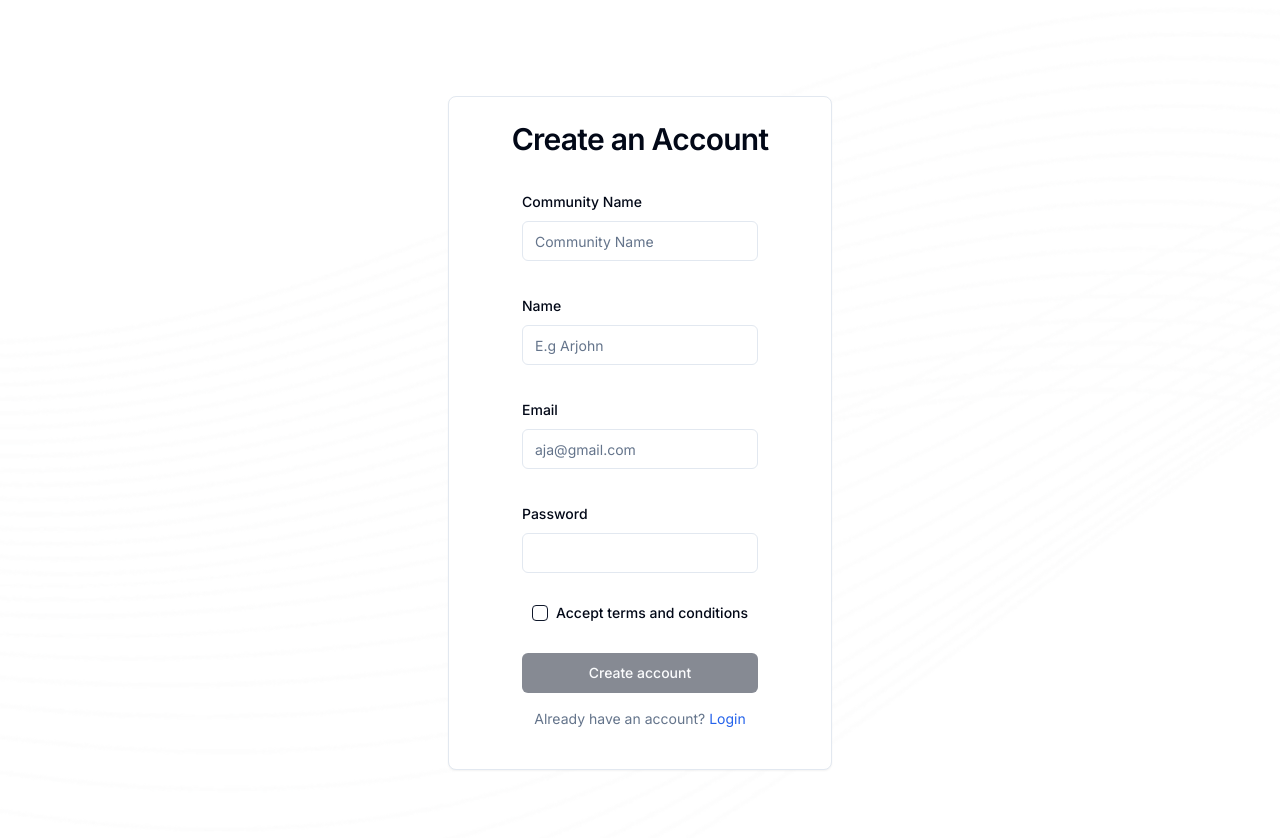
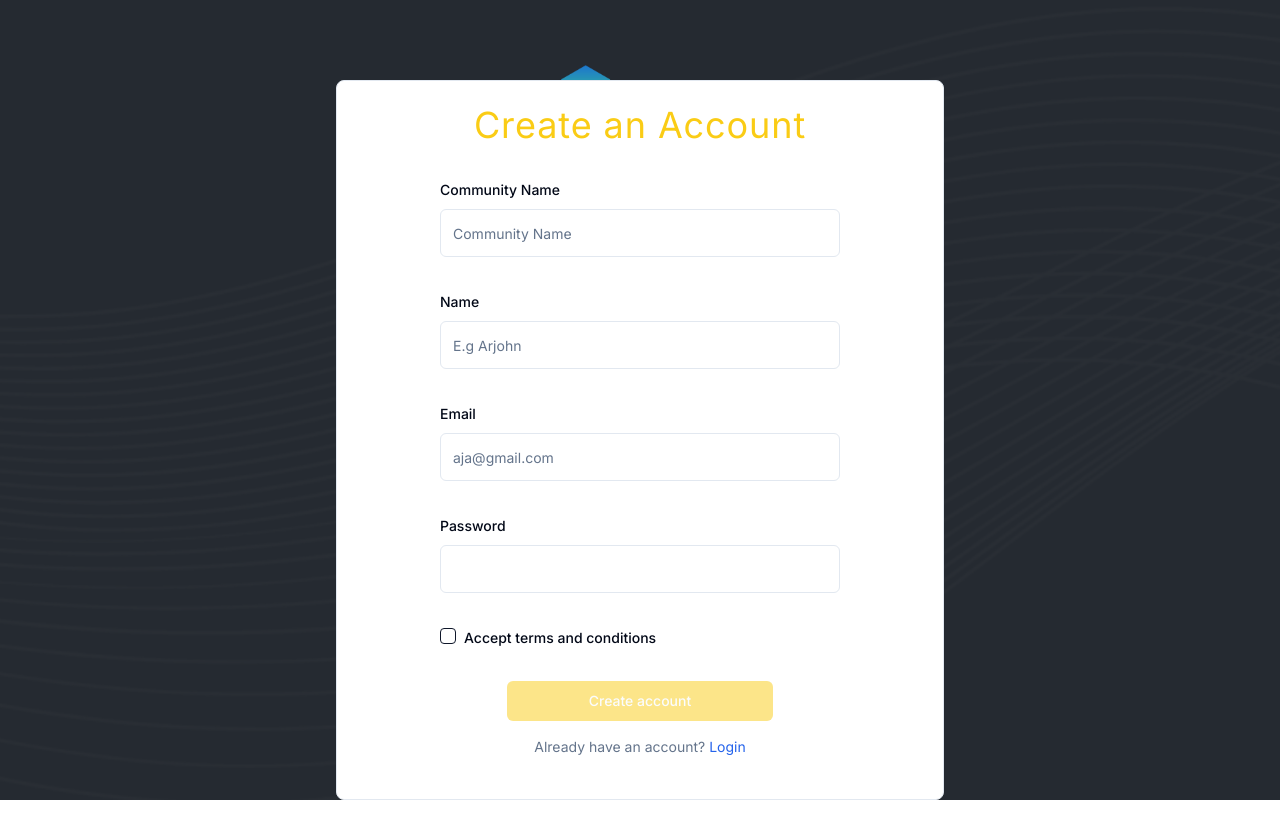
Before and after one commit to Rikitty/IThinkHackathon, a Next.js app in the folder src/VIBE_frontend/: page /signup in a window 1280 px wide. Shown: the top 838 px of the page. After the commit the page ends 800 px from the top, so only its background shows below. Built offline with nearby package versions, Linux system fonts and the light colour scheme.

Commit message:
finished Sign-up UI

```diff
--- a/src/VIBE_frontend/src/app/(auth)/signup/page.tsx
+++ b/src/VIBE_frontend/src/app/(auth)/signup/page.tsx
@@ -8,11 +8,25 @@ import {
 
 export default function SignUp() {
   return (
+
+    <div className="bg-gray-600" style={{
+      backgroundImage: 'url("/assets/background.png")',
+      backgroundSize: 'cover',
+      backgroundPosition: 'center',
+      backgroundRepeat: 'no-repeat',
+
+}}>
+      <div className="absolute inset-0 bg-black opacity-50"></div>
+
+      {/* Place image below here */}
+
+
       <div className="flex min-h-screen flex-col items-center justify-between p-24">
-      <div className="flex-1 min-h-96">
-        <Card className="w-96">
+        <img src="/assets/6.png" alt="Logo" className="absolute top-10 mb-4 w-50 h-48"/>
+        <div className="absolute bottom-0 min-h-96">
+          <Card className="w-[38rem] h-[45rem]">
             <CardHeader className="flex items-center">
-            <CardTitle className="scroll-m-20 pb-2 text-3xl font-semibold tracking-tight first:mt-0">
+              <CardTitle className="scroll-m-20 pb-2 text-4xl font-normal tracking-wide first:mt-0 text-yellow-400">
                 Create an Account
               </CardTitle>
             </CardHeader>
@@ -21,6 +35,9 @@ export default function SignUp() {
             </CardContent>
           </Card>
         </div>
+
+      </div>
+
     </div>
   );
 }
--- a/src/VIBE_frontend/src/components/auth/signUpForm.tsx
+++ b/src/VIBE_frontend/src/components/auth/signUpForm.tsx
@@ -66,7 +66,7 @@ export default function SignUpForm() {
     <Form {...form}>
       <form
         onSubmit={form.handleSubmit(onSubmit)}
-        className="space-y-8 flex flex-col items-center"
+        className="space-y-8 flex flex-col items-start"
       >
         <FormField
           control={form.control}
@@ -74,7 +74,7 @@ export default function SignUpForm() {
           render={({ field }) => (
             <FormItem>
               <FormLabel>Community Name</FormLabel>
-              <FormControl>
+              <FormControl className="w-[25rem] h-12">
                 <Input placeholder="Community Name" {...field} />
               </FormControl>
               <FormMessage />
@@ -87,7 +87,7 @@ export default function SignUpForm() {
           render={({ field }) => (
             <FormItem>
               <FormLabel>Name</FormLabel>
-              <FormControl>
+              <FormControl className="w-[25rem] h-12">
                 <Input placeholder="E.g Arjohn" {...field} />
               </FormControl>
               <FormMessage />
@@ -100,7 +100,7 @@ export default function SignUpForm() {
           render={({ field }) => (
             <FormItem>
               <FormLabel>Email</FormLabel>
-              <FormControl>
+              <FormControl className="w-[25rem] h-12">
                 <Input placeholder="aja@gmail.com" {...field} />
               </FormControl>
               <FormMessage />
@@ -113,14 +113,14 @@ export default function SignUpForm() {
           render={({ field }) => (
             <FormItem>
               <FormLabel>Password</FormLabel>
-              <FormControl>
+              <FormControl className="w-[25rem] h-12">
                 <Input {...field} type="password" />
               </FormControl>
               <FormMessage />
             </FormItem>
           )}
         />
-        <div className="flex items-center space-x-2">
+        <div className="flex-1 space-x-2">
           <Checkbox checked={checked} onCheckedChange={handleOnChange} />
           <label
             htmlFor="checked"
@@ -130,9 +130,12 @@ export default function SignUpForm() {
           </label>
         </div>
 
-        <Button disabled={!checked} type="submit" className="w-full">
-          Create account
-        </Button>
+        <div className="flex items-center justify-center w-full">
+          <Button disabled={!checked} type="submit" className="w-2/3 max-w-xs bg-yellow-400">
+            Create account
+          </Button>
+        </div>
+
       </form>
       <FormDescription className="text-center my-4">
         Already have an account?{" "}
```
Lines whose indentation alone changed are shown as unchanged.
